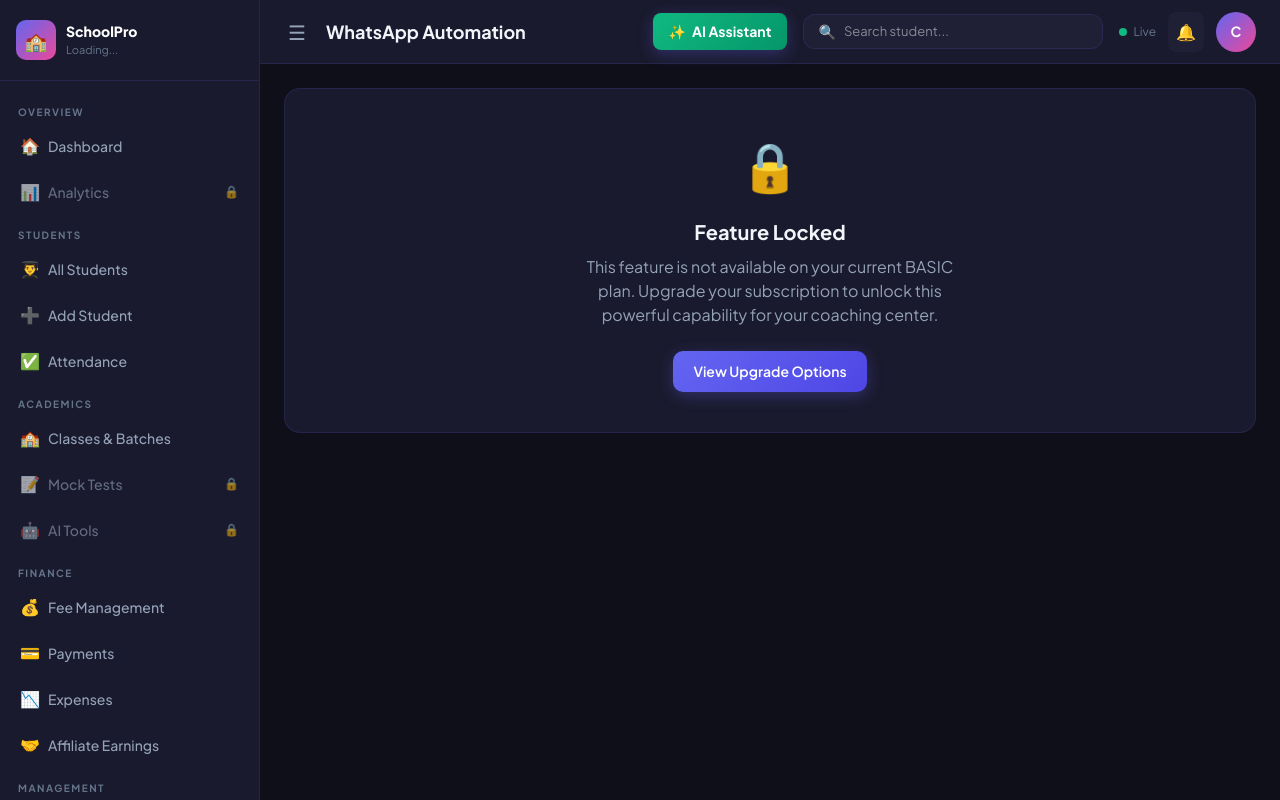
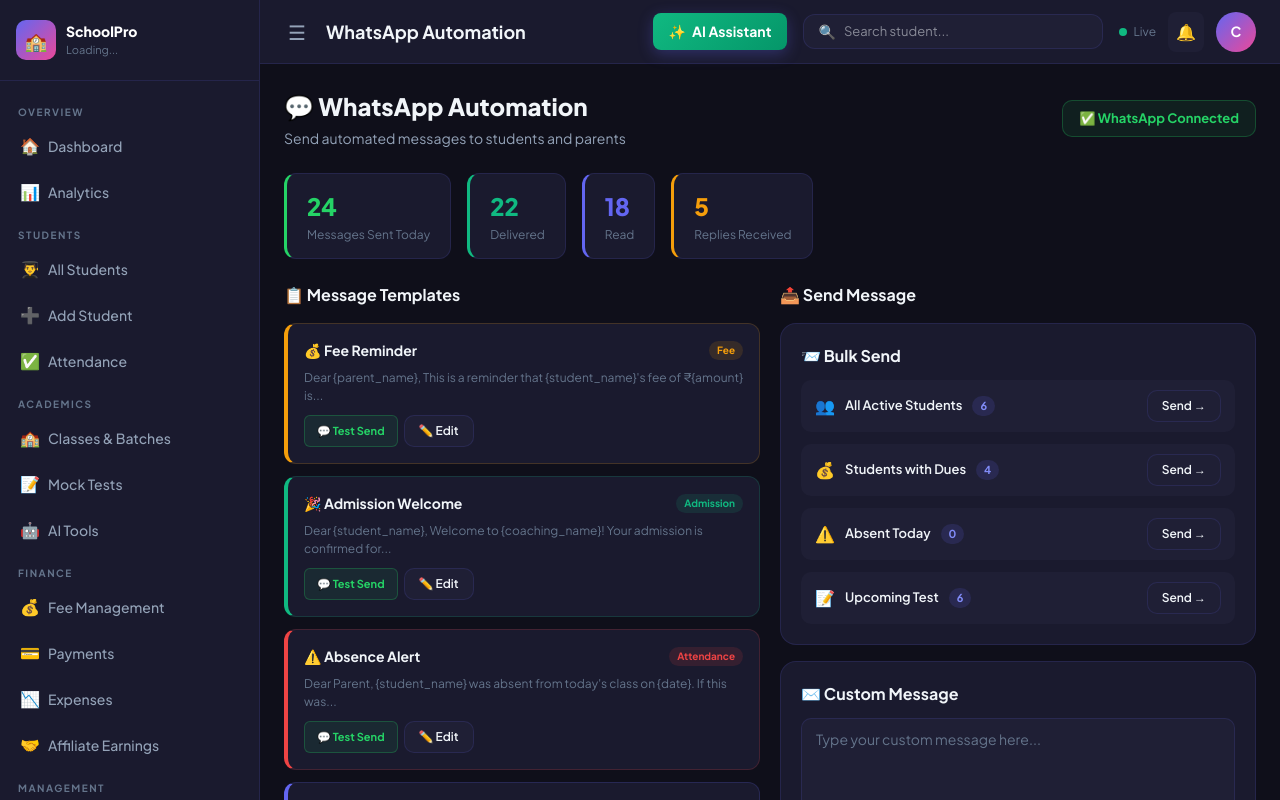
Before and after one commit to haarekasahara1923-wq/schoolpro, a Next.js app: page /dashboard/whatsapp in a window 1280 px wide. Shown: the top 800 px of the page. Built offline with nearby package versions, Linux system fonts and the light colour scheme; sample sign-in values are in the browser's storage.

Commit message:
Remove subscription restrictions and plan locked features

```diff
--- a/src/app/dashboard/layout.tsx
+++ b/src/app/dashboard/layout.tsx
@@ -45,7 +45,6 @@ const navItems = [
     {
         group: 'SETTINGS', items: [
             { href: '/dashboard/profile', icon: '🏢', label: 'Coaching Profile' },
-            { href: '/dashboard/subscription', icon: '⭐', label: 'Subscription' },
         ]
     },
 ]
@@ -100,23 +99,17 @@ function DashboardSidebar({ open, onClose }: { open: boolean; onClose: () => voi
                         <div key={group.group}>
                             <div className="sidebar-section-title">{group.group}</div>
                             {group.items.map(item => {
-                                const requiredFeature = NAV_FEATURE_MAP[item.href]
-                                const isLocked = requiredFeature && !hasFeature(currentPlan, requiredFeature)
-
                                 return (
                                     <Link
                                         key={item.href}
-                                        href={isLocked ? '/dashboard/subscription' : item.href}
-                                        className={`nav-item ${pathname === item.href ? 'active' : ''} ${isLocked ? 'locked' : ''}`}
+                                        href={item.href}
+                                        className={`nav-item ${pathname === item.href ? 'active' : ''}`}
                                         onClick={onClose}
-                                        style={isLocked ? { opacity: 0.6 } : {}}
-                                        title={isLocked ? 'Upgrade to unlock this feature' : ''}
                                     >
                                         <div style={{ display: 'flex', alignItems: 'center', gap: '8px', flex: 1 }}>
                                             <span style={{ fontSize: '16px' }}>{item.icon}</span>
                                             <span>{item.label}</span>
                                         </div>
-                                        {isLocked && <span style={{ fontSize: '12px' }}>🔒</span>}
                                     </Link>
                                 )
                             })}
@@ -145,20 +138,7 @@ function DashboardSidebar({ open, onClose }: { open: boolean; onClose: () => voi
                         </div>
                     </a>
 
-                    {/* Subscription badge - hide for super admin and affiliates */}
-                    {!isSuperAdmin && !isAffiliate && (
-                        <Link href="/dashboard/subscription" style={{ textDecoration: 'none' }}>
-                            <div style={{ margin: '12px 8px', padding: '12px', background: 'rgba(99,102,241,0.1)', borderRadius: '10px', border: '1px solid rgba(99,102,241,0.2)', cursor: 'pointer', transition: 'background 0.2s' }}
-                                onMouseEnter={e => e.currentTarget.style.background = 'rgba(99,102,241,0.15)'}
-                                onMouseLeave={e => e.currentTarget.style.background = 'rgba(99,102,241,0.1)'}
-                            >
-                                <div style={{ fontSize: '11px', color: 'var(--text-muted)', fontWeight: '700', textTransform: 'uppercase', marginBottom: '4px' }}>Plan</div>
-                                <div style={{ fontSize: '13px', fontWeight: '700', color: 'var(--primary-light)' }}>
-                                    {currentPlan} {subscription?.status === 'ACTIVE' ? 'Active ✓' : 'Trial ⏳'}
-                                </div>
-                            </div>
-                        </Link>
-                    )}
+                    {/* Subscription badge removed as requested */}
 
                     {/* User */}
                     <div style={{ padding: '12px 8px', borderTop: '1px solid var(--border)', marginTop: '8px' }}>
@@ -293,12 +273,7 @@ function DashboardShell({ children }: { children: React.ReactNode }) {
         if (!isLoading && !user) {
             router.push('/login')
         } else if (!isLoading && user && user.role !== 'SUPER_ADMIN' && user.role !== 'AFFILIATE') {
-            if (subscription?.status === 'TRIAL' && subscription.trialEndsAt) {
-                const trialEnd = new Date(subscription.trialEndsAt)
-                if (new Date() > trialEnd && pathname !== '/dashboard/subscription') {
-                    router.push('/dashboard/subscription?autoCheckout=true')
-                }
-            }
+            // Plan and trial restrictions have been removed
         }
     }, [user, isLoading, router, subscription, pathname])
 
@@ -329,24 +304,7 @@ function DashboardShell({ children }: { children: React.ReactNode }) {
 }
 
 export function FeatureGate({ feature, children }: { feature: keyof PlanFeatures, children: React.ReactNode }) {
-    const { subscription } = useAuth()
-    const currentPlan = subscription?.plan || 'BASIC'
-
-    if (!hasFeature(currentPlan, feature)) {
-        return (
-            <div className="card" style={{ textAlign: 'center', padding: '40px 20px' }}>
-                <div style={{ fontSize: '48px', marginBottom: '16px' }}>🔒</div>
-                <h3 style={{ fontSize: '20px', fontWeight: '700', marginBottom: '8px' }}>Feature Locked</h3>
-                <p style={{ color: 'var(--text-secondary)', marginBottom: '24px', maxWidth: '400px', margin: '0 auto 24px' }}>
-                    This feature is not available on your current {currentPlan} plan. Upgrade your subscription to unlock this powerful capability for your coaching center.
-                </p>
-                <Link href="/dashboard/subscription" className="btn btn-primary">
-                    View Upgrade Options
-                </Link>
-            </div>
-        )
-    }
-
+    // Feature gating is disabled, always render children
     return <>{children}</>
 }
 
```
